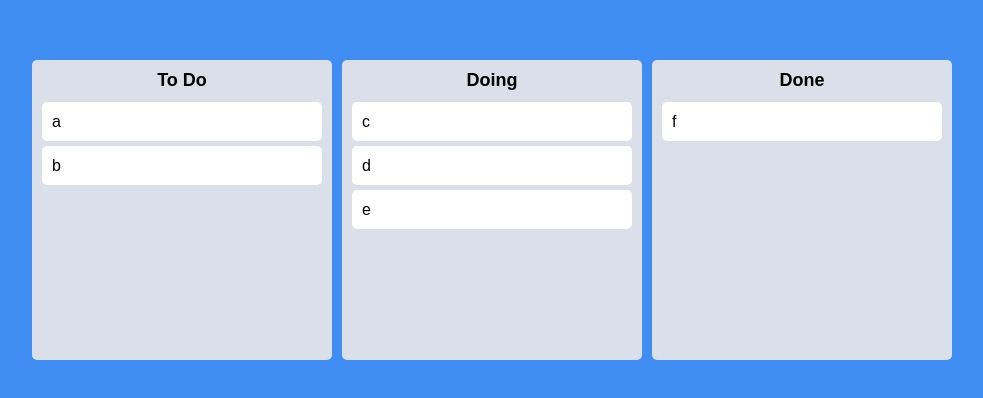
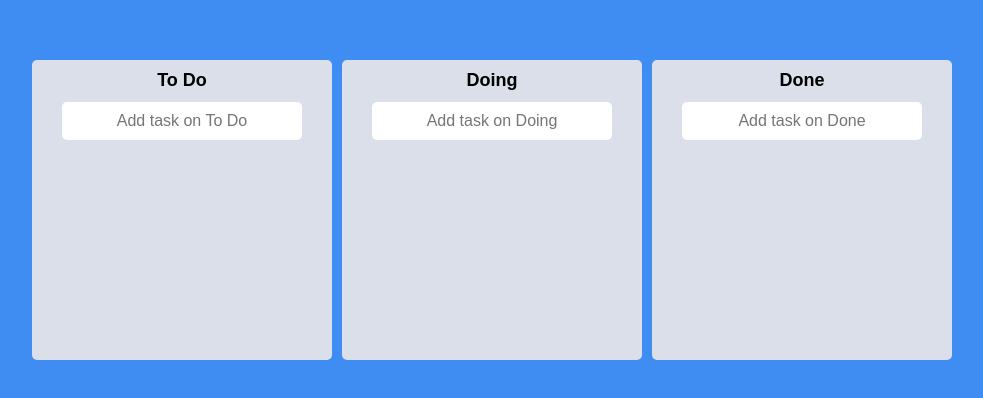
Before and after one commit to hyeongwookimdev/react-master, a React (Create React App) app: page / in a window 1280 px wide. Shown: the part 190-588 px from the top of the page, without its empty margins (148-1131 px from the left). Built offline with nearby package versions, Linux system fonts and the light colour scheme.

Commit message:
feat: add user's to do

```diff
--- a/src/App.tsx
+++ b/src/App.tsx
@@ -31,8 +31,9 @@
     if (destination?.droppableId === source.droppableId) {
       setToDos((allBoards) => {
         const boardCopy = [...allBoards[source.droppableId]];
+        const taskObj = boardCopy[source.index];
         boardCopy.splice(source.index, 1);
-        boardCopy.splice(destination?.index, 0, draggableId);
+        boardCopy.splice(destination?.index, 0, taskObj);
         return {
           ...allBoards,
           [source.droppableId]: boardCopy,
@@ -42,9 +43,11 @@
     if (destination?.droppableId !== source.droppableId) {
       setToDos((allBords) => {
         const sourceBoard = [...allBords[source.droppableId]];
+        const taskObj = sourceBoard[source.index];
         const destinationBoard = [...allBords[destination.droppableId]];
+
         sourceBoard.splice(source.index, 1);
-        destinationBoard.splice(destination?.index, 0, draggableId);
+        destinationBoard.splice(destination?.index, 0, taskObj);
         return {
           ...allBords,
           [source.droppableId]: sourceBoard,
--- a/src/atoms.tsx
+++ b/src/atoms.tsx
@@ -1,14 +1,18 @@
 import { atom, selector } from "recoil";
 
+export interface ITodo {
+  id: number;
+  text: string;
+}
 interface IToDoState {
-  [key: string]: string[];
+  [key: string]: ITodo[];
 }
 
 export const toDoState = atom<IToDoState>({
   key: "toDo",
   default: {
-    "To Do": ["a", "b"],
-    Doing: ["c", "d", "e"],
-    Done: ["f"],
+    "To Do": [],
+    Doing: [],
+    Done: [],
   },
 });
--- a/src/components/Board.tsx
+++ b/src/components/Board.tsx
@@ -1,15 +1,20 @@
+import { useForm } from "react-hook-form";
 import { Droppable } from "react-beautiful-dnd";
 import styled from "styled-components";
 import { theme } from "../theme";
 import DraggableCard from "./DraggableCard";
+import { ITodo, toDoState } from "../atoms";
+import { useSetRecoilState } from "recoil";
 
 const Wrapper = styled.div`
   width: 300px;
-  padding: 20px 10px;
   padding-top: 10px;
+
   border-radius: 5px;
   min-height: 300px;
   background-color: ${(props) => theme.boardColor};
+  display: flex;
+  flex-direction: column;
 `;
 
 const Title = styled.h2`
@@ -19,23 +24,94 @@
   font-size: 18px;
 `;
 
+interface IAriaProps {
+  isDraggingOver: boolean;
+  isDraggingFromThis: boolean;
+}
+
+const Aria = styled.div<IAriaProps>`
+  background-color: ${(props) =>
+    props.isDraggingOver
+      ? "#dfe6e9"
+      : props.isDraggingFromThis
+      ? "#b2bec3"
+      : "transparent"};
+  flex-grow: 1;
+  transition: background-color 0.3s ease-in-out;
+  padding: 20px;
+`;
+
 interface IBoardProps {
-  toDos: string[];
+  toDos: ITodo[];
   boardId: string;
 }
 
+const Form = styled.form`
+  width: 100%;
+  display: flex;
+  justify-content: center;
+  padding-bottom: 10px;
+  input {
+    width: 100%;
+    font-size: 16px;
+    border: 0;
+    background-color: white;
+    width: 80%;
+    padding: 10px;
+    border-radius: 5px;
+    text-align: center;
+    margin: 0 auto;
+  }
+`;
+
+interface IForm {
+  toDo: string;
+}
+
 function Board({ toDos, boardId }: IBoardProps) {
+  const setToDos = useSetRecoilState(toDoState);
+  const { register, setValue, handleSubmit } = useForm<IForm>();
+  const onValid = ({ toDo }: IForm) => {
+    const newToDo = {
+      id: Date.now(),
+      text: toDo,
+    };
+    setToDos((allBoards) => {
+      return {
+        ...allBoards,
+        [boardId]: [newToDo, ...allBoards[boardId]],
+      };
+    });
+    setValue("toDo", "");
+  };
   return (
     <Wrapper>
       <Title>{boardId}</Title>
+      <Form onSubmit={handleSubmit(onValid)}>
+        <input
+          {...register("toDo", { required: true })}
+          type="text"
+          placeholder={`Add task on ${boardId}`}
+        />
+      </Form>
       <Droppable droppableId={boardId}>
-        {(magic) => (
-          <div ref={magic.innerRef} {...magic.droppableProps}>
+        {(magic, info) => (
+          <Aria
+            isDraggingOver={info.isDraggingOver}
+            isDraggingFromThis={Boolean(info.draggingFromThisWith)}
+            ref={magic.innerRef}
+            {...magic.droppableProps}
+          >
             {toDos.map((toDo, index) => (
-              <DraggableCard key={toDo} index={index} toDo={toDo} />
+              <DraggableCard
+                key={toDo.id}
+                index={index}
+                toDoId={toDo.id}
+                toDoText={toDo.text}
+              />
             ))}
             {magic.placeholder}
-          </div>
+          </Aria>
         )}
       </Droppable>
     </Wrapper>
--- a/src/components/DraggableCard.tsx
+++ b/src/components/DraggableCard.tsx
@@ -3,30 +3,33 @@
 import styled from "styled-components";
 import { theme } from "../theme";
 
-const Card = styled.div`
+const Card = styled.div<{ isDragging: boolean }>`
   border-radius: 5px;
   padding: 10px 10px;
   margin-bottom: 5px;
-  background-color: ${(props) => theme.cardColor};
+  background-color: ${(props) =>
+    props.isDragging ? "#74b9ff" : theme.cardColor};
+  box-shadow: ${(props) =>
+    props.isDragging ? "0px 2px 5px rgba(0, 0, 0, 0.05)" : "none"};
 `;
 
 interface IDraggableCardProps {
-  toDo: string;
+  toDoId: number;
+  toDoText: string;
   index: number;
 }
 
-function DraggableCard({ toDo, index }: IDraggableCardProps) {
-  console.log(toDo, "render! :)");
-
+function DraggableCard({ toDoId, toDoText, index }: IDraggableCardProps) {
   return (
-    <Draggable key={toDo} draggableId={toDo} index={index}>
-      {(magic) => (
+    <Draggable draggableId={toDoId + " "} index={index}>
+      {(magic, snapshot) => (
         <Card
+          isDragging={snapshot.isDragging}
           ref={magic.innerRef}
           {...magic.dragHandleProps}
           {...magic.draggableProps}
         >
-          {toDo}
+          {toDoText}
         </Card>
       )}
     </Draggable>
```
